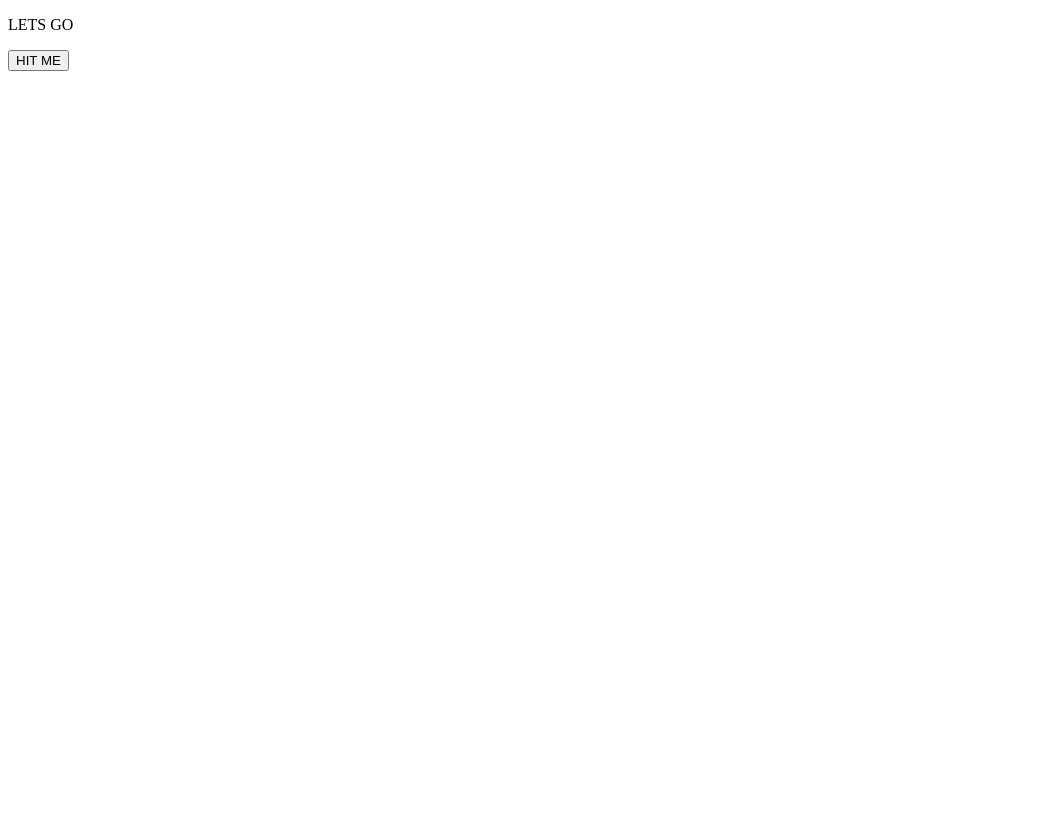
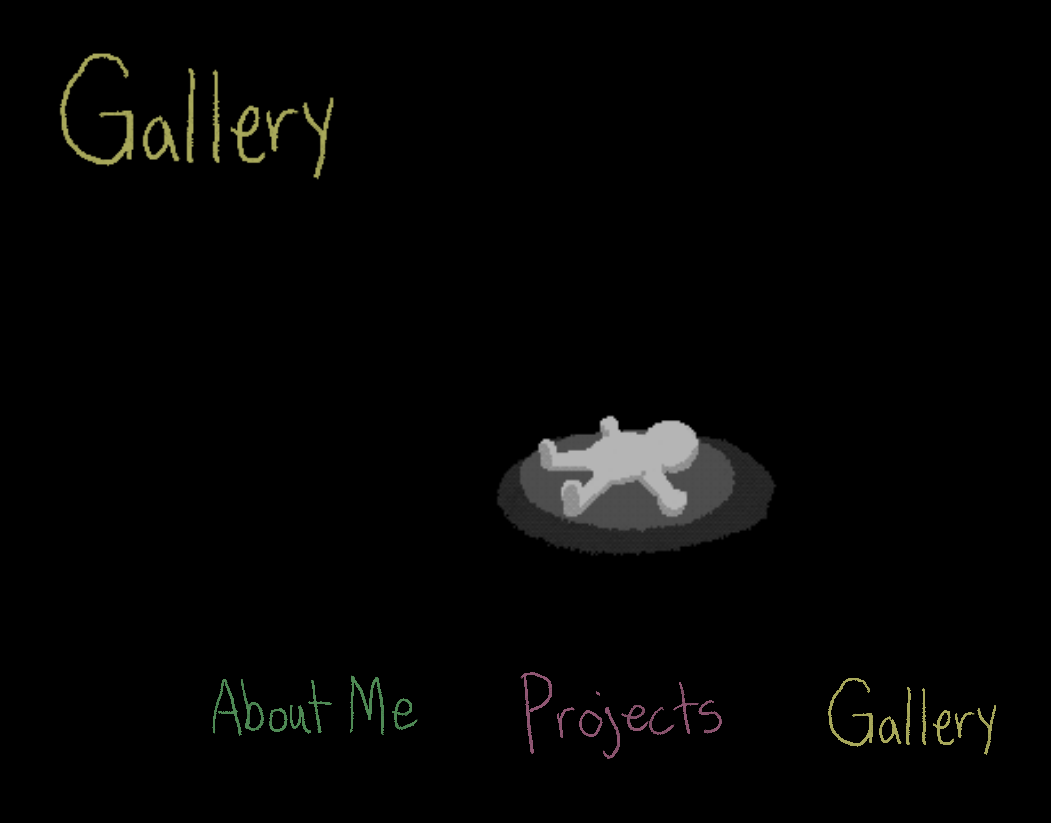
Before and after one commit to cowgoose/cowgoose.github.io, a plain HTML site: page index.html in a window 1280 px wide. Shown: the whole page, without its empty margins (0-1051 px from the left). Before the commit the page ends 800 px from the top, so only its background shows below. Drawn offline with Linux system fonts and the light colour scheme.

Commit message:
front page semi finished, added nav

```diff
--- a/index.html
+++ b/index.html
@@ -6,7 +6,23 @@
     <title>cowgoose</title>
 </head>
 <body>
-    <p>LETS GO</p>
-    <button>HIT ME</button>
+    <div class="header">
+        <img id="welcome" src="images/gallery.png">
+    </div>
+    <div class="wrap">
+        <div class="main">
+            <img id="welcome" src="images/sleep.gif">
+        </div>
+
+        <div class="navi">
+                <a href="./about.html" class="about" target="_self""> </a>
+                <a href="./project.html" class="project" target="_self"> </a>
+                <a href="./gallery.html" class="gallery" target="_self"> </a>
+        </div>
+
+    </div>
+
 </body>
+
+<link rel="stylesheet" href="styles.css">
 </html>
--- a/somescript.js
+++ /dev/null
@@ -1 +0,0 @@
-//just filler for now :)
--- a/styles.css
+++ b/styles.css
@@ -1,3 +1,69 @@
 body {
     background-color: black;
 }
+
+.wrap{
+    display: flex;
+    flex-direction: column;
+}
+
+.wrap.main{
+    flex-shrink: 0;
+}
+
+.header{
+    justify-content: center;
+}
+
+.main{
+    display: flex;
+    justify-content: center;
+}
+
+#welcome{
+    width: 400px;
+    height: auto;
+}
+
+.navi{
+    display: flex;
+    flex-direction: row;
+    justify-content: center;
+    flex-wrap: wrap;
+    padding: 20px;
+}
+
+.about{
+    display: block;
+    background: url(/images/aboutmestatic.png) no-repeat 6px center;
+    width: 300px;
+    height: 100px;
+
+}
+.about:hover{
+    background-image: url(/images/aboutmeani.gif);
+}
+
+.project{
+    display: block;
+    background: url(/images/projectstatic.png) no-repeat 6px center;
+    width: 300px;
+    height: 100px;
+}
+
+.project:hover{
+    background-image: url(/images/projectani.gif);
+}
+
+.gallery{
+    display: block;
+    background: url(/images/gallery.png) no-repeat 6px center;
+    margin-top: 10px;
+    margin-bottom: 30px;
+    width: 300px;
+    height: 100px;
+}
+
+.gallery:hover{
+    background-image: url(/images/gallery.gif);
+}
```
Also changed, not shown: about.html (added), gallery.html (added), images/aboutmeani.gif (added), images/aboutmestatic.png (added), images/ball.gif (added), images/gallery.gif (added), images/gallery.png (added), images/projectani.gif (added), images/projectstatic.png (added), images/sleep.GIF (added).
